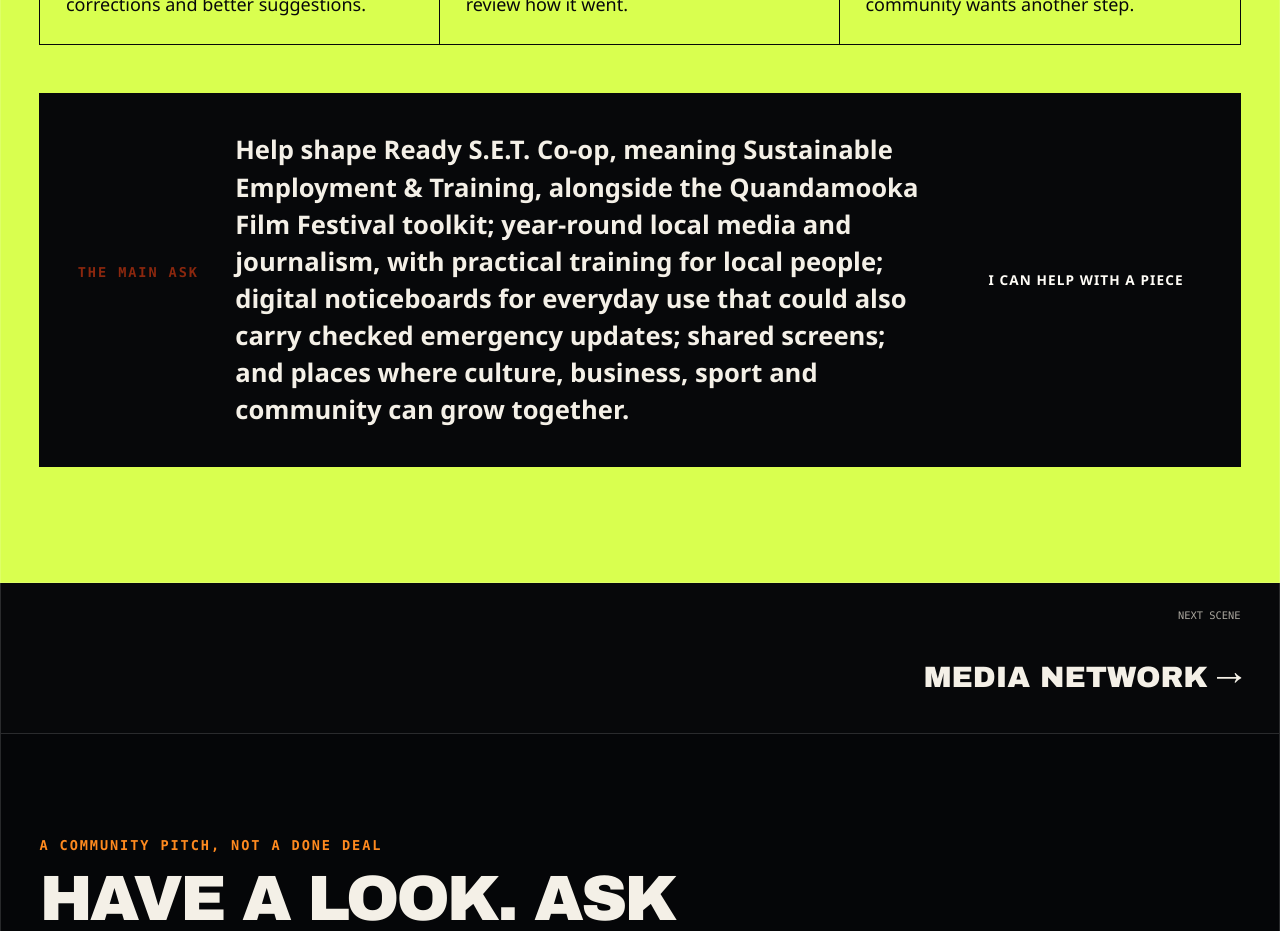
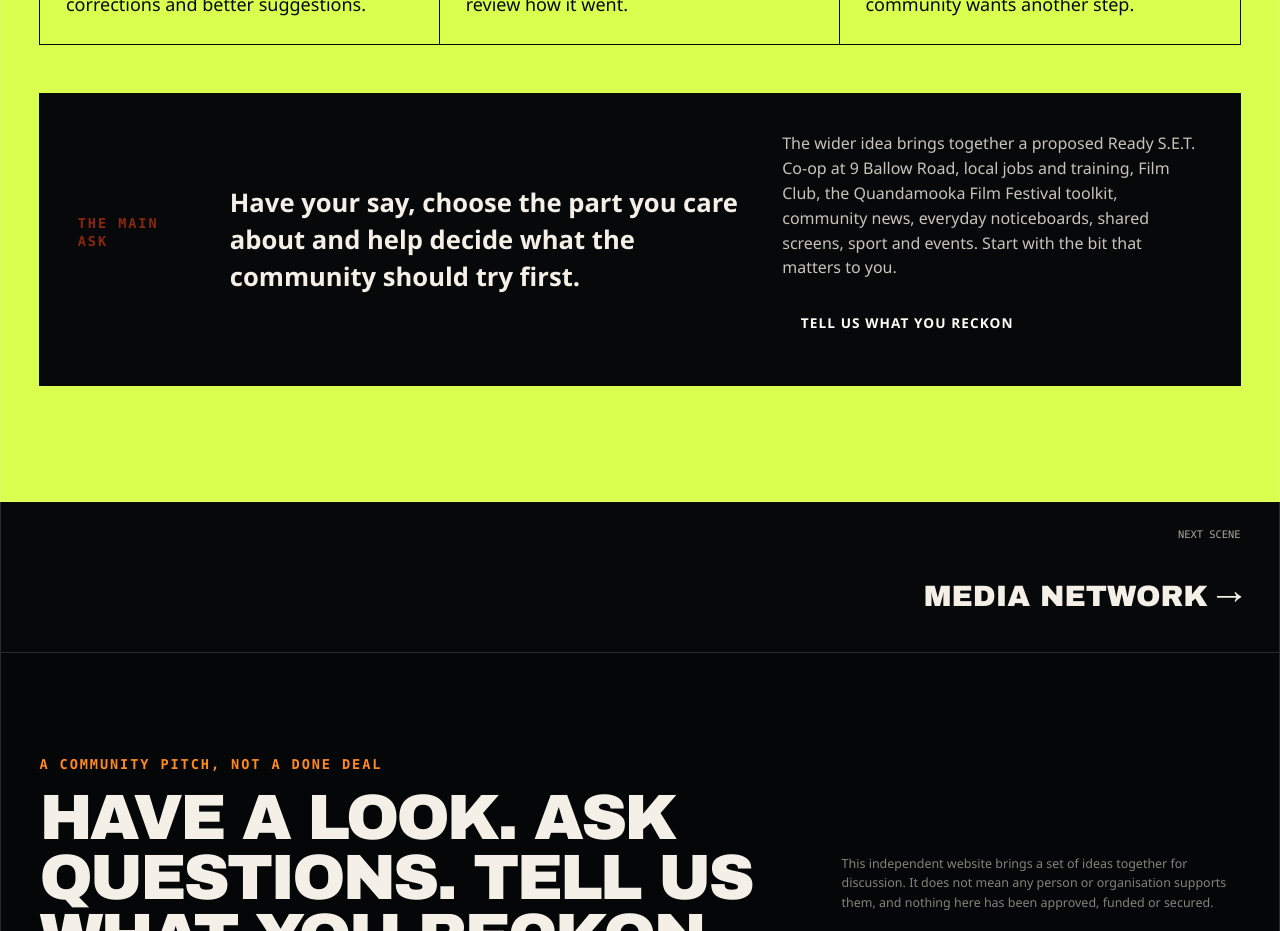
Before and after one commit to auraofintelligence/minjerribah-screen-media-network, a Next.js app: page / in a window 1280 px wide. Shown: the part 7840-8771 px from the top of the page. Built offline with nearby package versions, Linux system fonts and the light colour scheme.

Commit message:
Turn main ask into a clear community action

```diff
--- a/app/globals.css
+++ b/app/globals.css
@@ -1141,6 +1141,16 @@
   font-size: clamp(1.15rem, 2vw, 1.65rem);
   font-weight: 650;
   line-height: 1.45;
+}
+
+.big-ask-action {
+  max-width: 420px;
+}
+
+.big-ask-action p {
+  margin: 0 0 1.2rem;
+  color: #c8c4bb;
+  font-size: 1rem;
 }
 
 .page-hero {
--- a/components/HomePage.tsx
+++ b/components/HomePage.tsx
@@ -314,16 +314,21 @@
         <div className="big-ask">
           <p className="eyebrow">The main ask</p>
           <blockquote>
-            Help shape Ready S.E.T. Co-op, meaning Sustainable Employment &amp;
-            Training, alongside the Quandamooka Film Festival toolkit;
-            year-round local media and journalism, with practical training for
-            local people; digital noticeboards for everyday use that could also
-            carry checked emergency updates; shared screens; and places where
-            culture, business, sport and community can grow together.
+            Have your say, choose the part you care about and help decide what
+            the community should try first.
           </blockquote>
-          <a className="button button-dark" href={sitePath("/join")}>
-            I can help with a piece
-          </a>
+          <div className="big-ask-action">
+            <p>
+              The wider idea brings together a proposed Ready S.E.T. Co-op at
+              9 Ballow Road, local jobs and training, Film Club, the Quandamooka
+              Film Festival toolkit, community news, everyday noticeboards,
+              shared screens, sport and events. Start with the bit that matters
+              to you.
+            </p>
+            <a className="button button-dark" href={sitePath("/join")}>
+              Tell us what you reckon
+            </a>
+          </div>
         </div>
       </section>
     </SiteShell>
```
